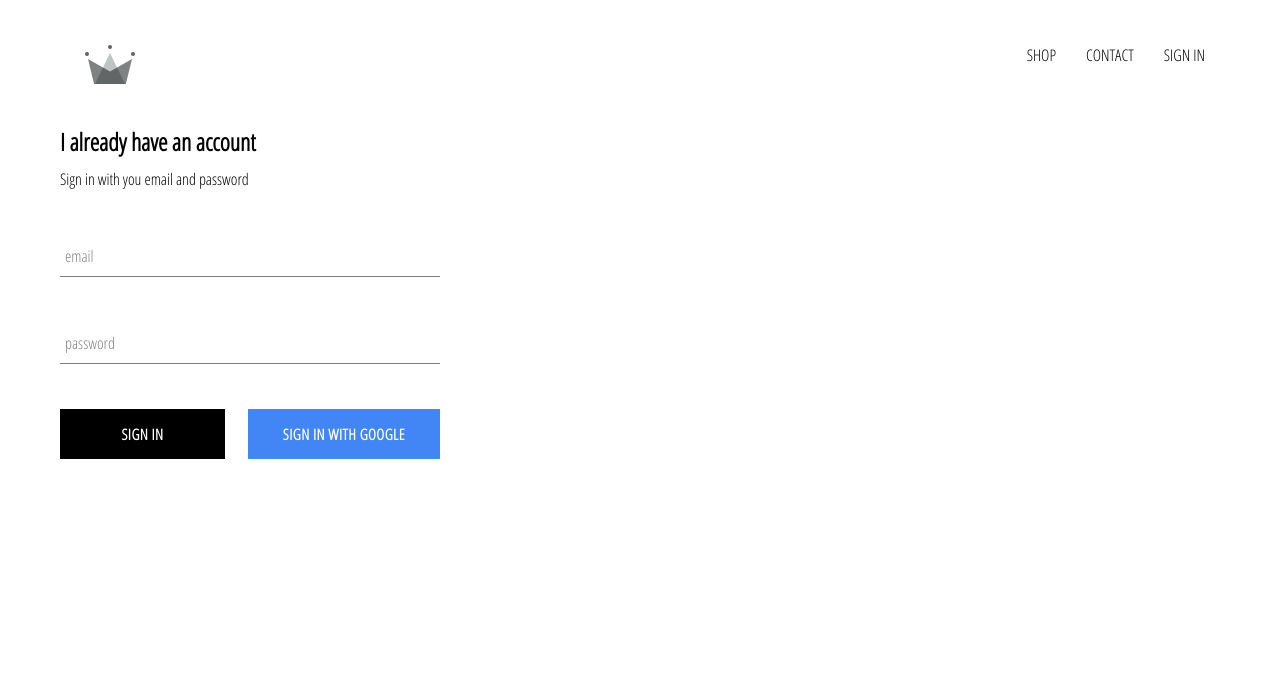
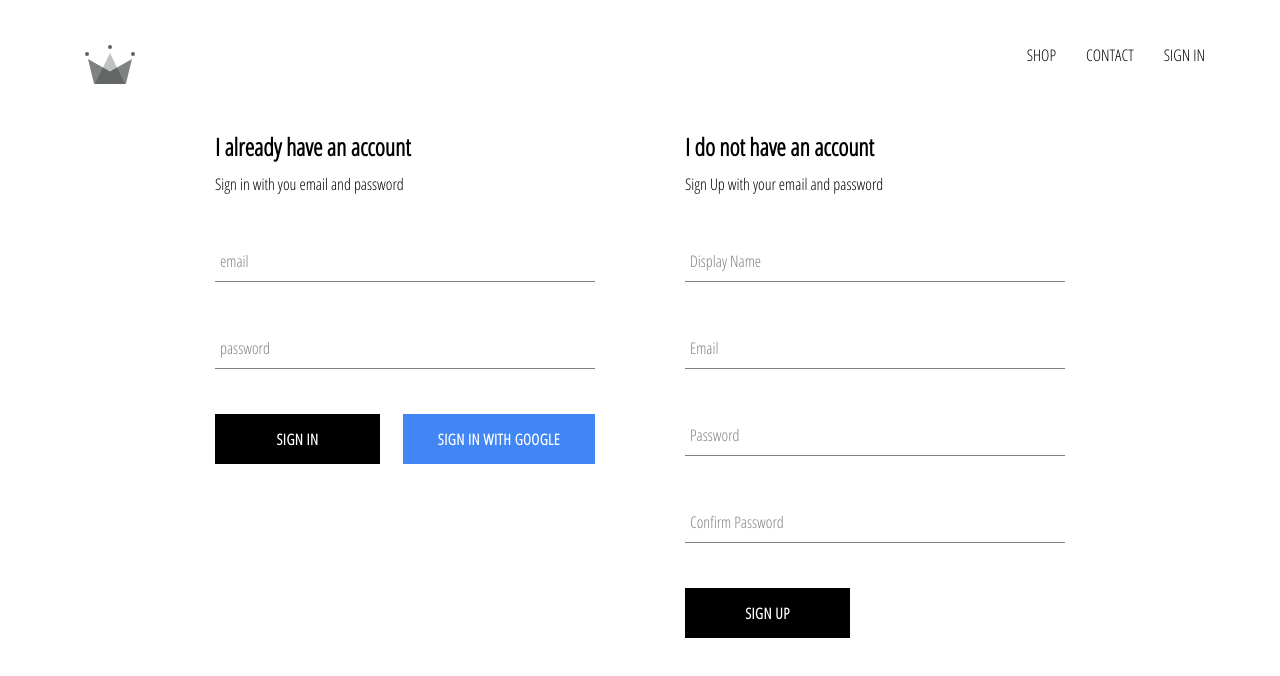
Before and after one commit to noworriesimhere/crwn-shop, a React (Create React App) app: page /signin in a window 1280 px wide. Shown: the top 676 px of the page. Built offline with nearby package versions, Linux system fonts and the light colour scheme; no server answers.

Commit message:
implemented firebase utils, included ability to store authenticated users into our firestore database

```diff
--- a/src/App.js
+++ b/src/App.js
@@ -7,7 +7,7 @@ import HomePage from './pages/homepage/homepage.component';
 import ShopPage from './pages/shop/shop.component';
 import SignInAndSignUpPage from './pages/sign-in-and-sign-up/sign-in-and-sign-up.component';
 import Header from './components/header/header.component';
-import { auth } from './firebase/firebase.utils';
+import { auth, createUserProfileDocument } from './firebase/firebase.utils';
 
 class App extends React.Component {
   constructor() {
@@ -21,8 +21,23 @@ class App extends React.Component {
   unsubscribeFromAuth = null;
 
   componentDidMount() {
-    this.unsubscribeFromAuth = auth.onAuthStateChanged((user) => {
-      this.setState({ currentUser: user });
+    this.unsubscribeFromAuth = auth.onAuthStateChanged(async (userAuth) => {
+      if (userAuth) {
+        const userRef = await createUserProfileDocument(userAuth);
+
+        userRef.onSnapshot((snapShot) => {
+          this.setState({
+            currentUser: {
+              id: snapShot.id,
+              ...snapShot.data(),
+            },
+          });
+          console.log(this.state);
+        });
+      } else {
+        this.setState({ currentUser: userAuth });
+        //will set null for state and log out if userAuth = null
+      }
     });
   }
 
--- /dev/null
+++ b/src/components/sign-up/sign-up.component.jsx
@@ -0,0 +1,102 @@
+import React from 'react';
+
+import FormInput from '../form-input/form-input.component';
+import CustomButton from '../custom-button/custom-button.component';
+
+import { auth, createUserProfileDocument } from '../../firebase/firebase.utils';
+
+import './sign-up.styles.scss';
+
+class SignUp extends React.Component {
+  constructor() {
+    super();
+
+    this.state = {
+      displayName: '',
+      email: '',
+      password: '',
+      confirmPassword: '',
+    };
+  }
+
+  handleSubmit = async (event) => {
+    event.preventDefault();
+    const { displayName, email, password, confirmPassword } = this.state;
+
+    if (password !== confirmPassword) {
+      alert("passwords don't match");
+      return;
+    }
+
+    try {
+      const { user } = await auth.createUserWithEmailAndPassword(
+        email,
+        password
+      );
+
+      await createUserProfileDocument(user, { displayName });
+
+      this.setState({
+        displayName: '',
+        email: '',
+        password: '',
+        confirmPassword: '',
+      });
+    } catch (error) {
+      console.error(error);
+    }
+  };
+
+  handleChange = (event) => {
+    const { name, value } = event.target;
+
+    this.setState({ [name]: value });
+  };
+
+  render() {
+    const { displayName, email, password, confirmPassword } = this.state;
+    return (
+      <div className='sign-up'>
+        <h2 className='title'>I do not have an account</h2>
+        <span>Sign Up with your email and password</span>
+        <form className='sign-up-form' onSubmit={this.handleSubmit}>
+          <FormInput
+            type='text'
+            name='displayName'
+            value={displayName}
+            onChange={this.handleChange}
+            label='Display Name'
+            required
+          />
+          <FormInput
+            type='email'
+            name='email'
+            value={email}
+            onChange={this.handleChange}
+            label='Email'
+            required
+          />
+          <FormInput
+            type='password'
+            name='password'
+            value={password}
+            onChange={this.handleChange}
+            label='Password'
+            required
+          />
+          <FormInput
+            type='password'
+            name='confirmPassword'
+            value={confirmPassword}
+            onChange={this.handleChange}
+            label='Confirm Password'
+            required
+          />
+          <CustomButton type='submit'>Sign Up</CustomButton>
+        </form>
+      </div>
+    );
+  }
+}
+
+export default SignUp;
--- /dev/null
+++ b/src/components/sign-up/sign-up.styles.scss
@@ -0,0 +1,9 @@
+.sign-up {
+  display: flex;
+  flex-direction: column;
+  width: 380px;
+
+  .title {
+    margin: 10px 0;
+  }
+}
--- a/src/firebase/firebase.utils.js
+++ b/src/firebase/firebase.utils.js
@@ -12,6 +12,32 @@ const config = {
   measurementId: 'G-XJX03E54RR',
 };
 
+export const createUserProfileDocument = async (userAuth, additionalData) => {
+  if (!userAuth) return;
+
+  const userRef = firestore.doc(`users/${userAuth.uid}`);
+
+  const snapShot = await userRef.get();
+
+  if (!snapShot.exists) {
+    const { displayName, email } = userAuth;
+    const createdAt = new Date();
+
+    try {
+      await userRef.set({
+        displayName,
+        email,
+        createdAt,
+        ...additionalData,
+      });
+    } catch (error) {
+      console.log('error creating user', error.message);
+    }
+  }
+
+  return userRef;
+};
+
 firebase.initializeApp(config);
 
 export const auth = firebase.auth();
--- a/src/pages/sign-in-and-sign-up/sign-in-and-sign-up.component.jsx
+++ b/src/pages/sign-in-and-sign-up/sign-in-and-sign-up.component.jsx
@@ -1,12 +1,14 @@
 import React from 'react';
 
 import SignIn from '../../components/sign-in/sign-in.component';
+import SignUp from '../../components/sign-up/sign-up.component';
 
 import './sign-in-and-sign-up.styles.scss';
 
 const SignInAndSignUpPage = () => (
   <div className='sign-in-and-sign-up'>
     <SignIn />
+    <SignUp />
   </div>
 );
 
--- a/src/pages/sign-in-and-sign-up/sign-in-and-sign-up.styles.scss
+++ b/src/pages/sign-in-and-sign-up/sign-in-and-sign-up.styles.scss
@@ -0,0 +1,6 @@
+.sign-in-and-sign-up {
+  width: 850px;
+  display: flex;
+  justify-content: space-between;
+  margin: 30px auto;
+}
```
